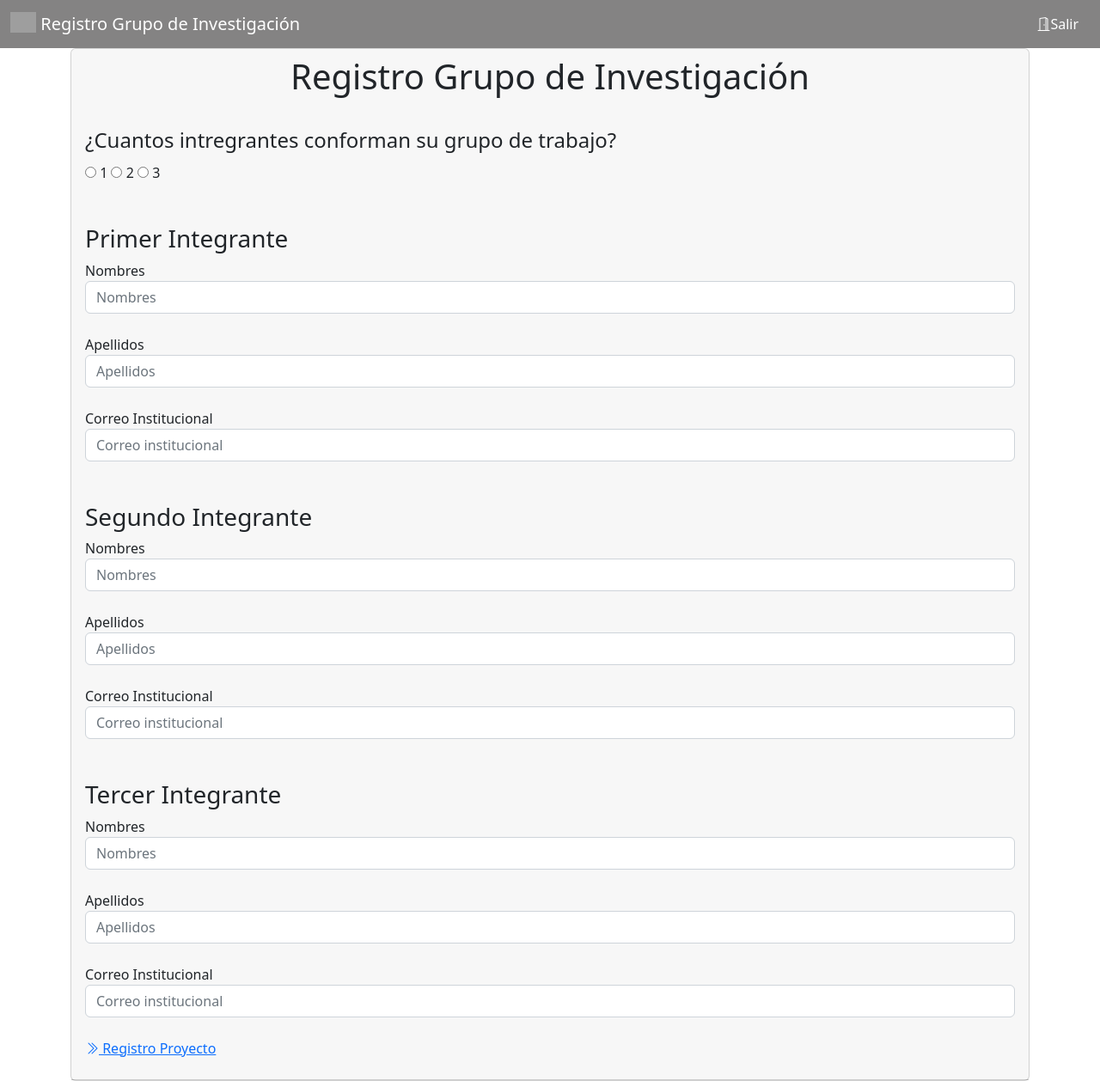
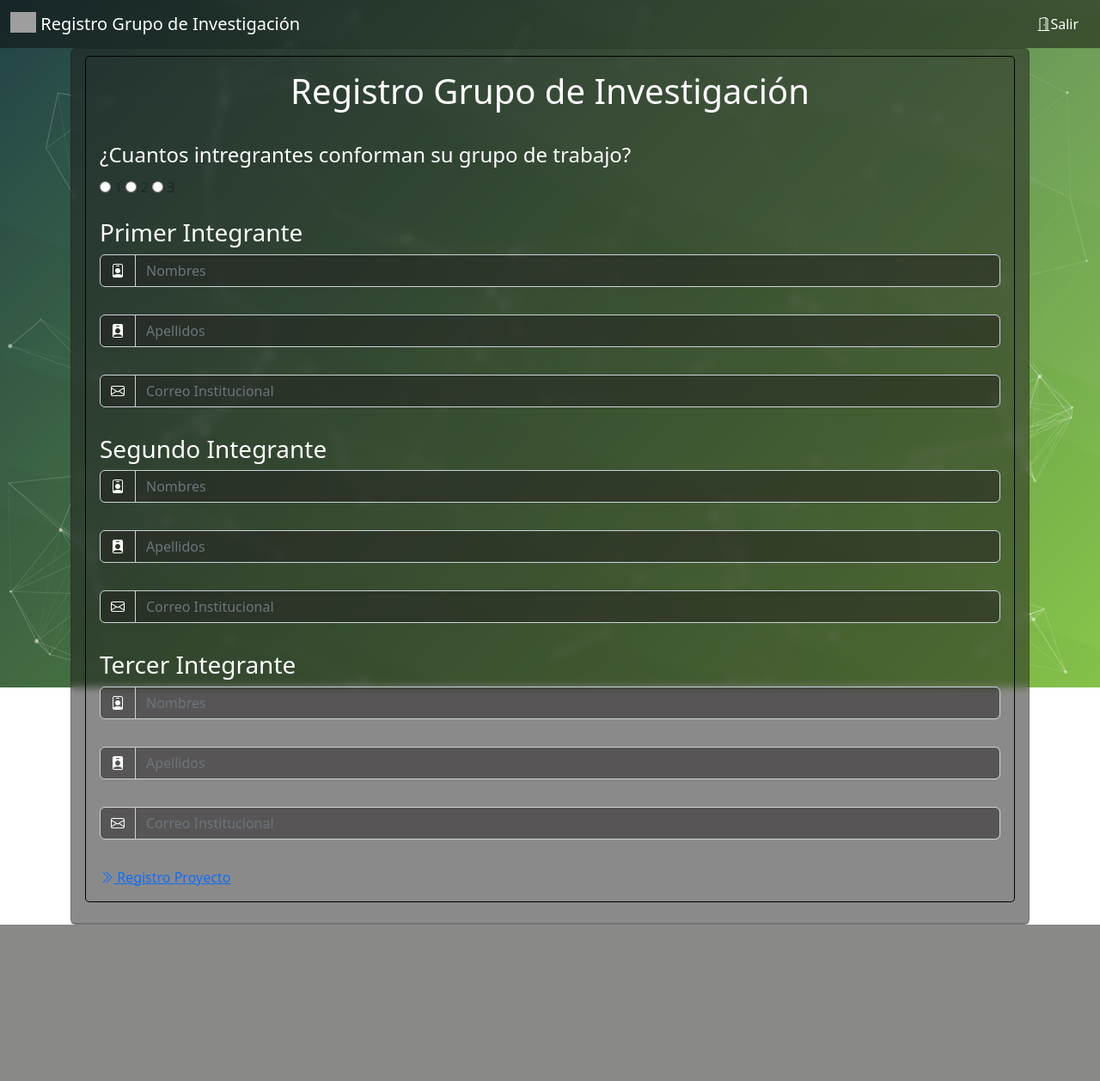
Before and after one commit to JeanSalinas/BlockchainProyectosIntegradores, a Django app: page /registroGrupo/ in a window 1280 px wide. Shown: the whole page at 86% size. After the commit the page ends 1076 px from the top, so only its background shows below. Run offline with Django 4.2, Linux system fonts and the light colour scheme; some libraries are stand-ins or nearby versions; grey boxes are pictures that could not be loaded.

Commit message:
add fonts and designs to registroGrupo and perfilEstudiante

```diff
--- a/fomallhaut/templates/formularios/inicioEstudiante.html
+++ b/fomallhaut/templates/formularios/inicioEstudiante.html
@@ -66,6 +66,9 @@
                     <div class="text-center">
                         <a onclick="" class="btn btn-success" href="/perfilEstudiante">Ingresar</a>
                     </div>
+                    <!--<div class="text-center">
+                        <button type="submit" id="boton" class="w-50 p-1" href="/perfilEstudiante">Ingresar</button>
+                    </div>-->
                     <br>
                     <div class="text-center">
                         <a href="">He olvidado mi contraseña</a>|
@@ -86,7 +89,7 @@
     </div>
 
 </body>
-<script src="{%static 'js/particles.js'%}"></script>}
+<script src="{%static 'js/particles.js'%}"></script>
 <script>
     particlesJS.load('particles-js', "{%static 'js/particles.json'%}", function () {
         console.log('callback - particles.js config loaded');
--- a/fomallhaut/templates/formularios/registroGrupo.html
+++ b/fomallhaut/templates/formularios/registroGrupo.html
@@ -12,6 +12,7 @@
 </head>
 
 <body>
+    <div id="particles-js"></div>
     <nav class="nav navbar navbar-expand-lg sticky-top">
         <div class="container-fluid float-end">
             <a class="navbar-brand" href="#" style="color: white;">
@@ -36,15 +37,16 @@
     </nav>
 
     <div class="container">
-        <div class="card">
+        <div class="card fondo">
             <div class="card-header">
 
-                <form>
+                <form action="#" method="post" class="form-login">
                     <center>
-                        <h1>Registro Grupo de Investigación</h1>
+                        <h1 class="text-center mb-2" style="color: white;">Registro Grupo de Investigación</h1>
                     </center>
                     <br>
-                    <legend>¿Cuantos intregrantes conforman su grupo de trabajo?</legend>
+                    <legend style="color: white;">¿Cuantos intregrantes conforman su grupo de
+                        trabajo?</legend>
 
                     <div class="ciclos">
                         <input type="radio" name="resp1" value="1" /> 1 </>
@@ -53,65 +55,77 @@
                     </div>
 
                     <br>
-                    <br>
 
-                    <h3>Primer Integrante</h3>
-                    <div class="form-group">
-                        <label for="user">Nombres</label>
-                        <input type="text" placeholder="Nombres" name="nombres1" id="nombres1" class="form-control">
+                    <h3 style="color: white;">Primer Integrante</h3>
+                    <div class="input-group mb-2">
+                        <span class="input-group-text input-fondo" id="basic-addon1"><i
+                                class="bi bi-person-badge"></i></span>
+                        <input class="form-control input-fondo" type="text" placeholder="Nombres" name="nombres1"
+                            id="nombres1" style="color:#fff; background-color: rgba(34, 32, 32, 0.5);">
                     </div>
                     <br>
-                    <div class="form-group">
-                        <label for="user">Apellidos</label>
-                        <input type="text" placeholder="Apellidos" name="apellidos1" id="apellidos1"
-                            class="form-control">
+                    <div class="input-group mb-2">
+                        <span class="input-group-text input-fondo" id="basic-addon1"><i
+                                class="bi bi-person-badge-fill"></i></span>
+                        <input class="form-control input-fondo" type="text" placeholder="Apellidos" name="apellidos1"
+                            id="apellidos1" style="color:#fff; background-color: rgba(34, 32, 32, 0.5);">
                     </div>
                     <br>
-                    <div class="form-group">
-                        <label for="user">Correo Institucional</label>
-                        <input type="text" placeholder="Correo institucional" name="email1" id="email1"
-                            class="form-control">
+                    <div class="input-group mb-2">
+                        <span class="input-group-text input-fondo" id="basic-addon1"><i
+                                class="bi bi-envelope"></i></span>
+                        <input class="form-control input-fondo" type="email" name="email_insitucional"
+                            placeholder="Correo Institucional"
+                            style="color:#fff; background-color: rgba(34, 32, 32, 0.5);">
                     </div>
 
                     <br>
+
+                    <h3 style="color: white;">Segundo Integrante</h3>
+                    <div class="input-group mb-2">
+                        <span class="input-group-text input-fondo" id="basic-addon1"><i
+                                class="bi bi-person-badge"></i></span>
+                        <input class="form-control input-fondo" type="text" placeholder="Nombres" name="nombres2"
+                            id="nombres2" style="color:#fff; background-color: rgba(34, 32, 32, 0.5);">
+                    </div>
+                    <br>
+                    <div class="input-group mb-2">
+                        <span class="input-group-text input-fondo" id="basic-addon1"><i
+                                class="bi bi-person-badge-fill"></i></span>
+                        <input class="form-control input-fondo" type="text" placeholder="Apellidos" name="apellidos1"
+                            id="apellidos1" style="color:#fff; background-color: rgba(34, 32, 32, 0.5);">
+                    </div>
+                    <br>
+                    <div class="input-group mb-2">
+                        <span class="input-group-text input-fondo" id="basic-addon1"><i
+                                class="bi bi-envelope"></i></span>
+                        <input class="form-control input-fondo" type="email" name="email_insitucional"
+                            placeholder="Correo Institucional"
+                            style="color:#fff; background-color: rgba(34, 32, 32, 0.5);">
+                    </div>
                     <br>
 
-                    <h3>Segundo Integrante</h3>
-                    <div class="form-group">
-                        <label for="user">Nombres</label>
-                        <input type="text" placeholder="Nombres" name="nombres2" id="nombres2" class="form-control">
+                    <h3 style="color: white;">Tercer Integrante</h3>
+                    <div class="input-group mb-2">
+                        <span class="input-group-text input-fondo" id="basic-addon1"><i
+                                class="bi bi-person-badge"></i></span>
+                        <input class="form-control input-fondo" type="text" placeholder="Nombres" name="nombres3"
+                            id="nombres3" style="color:#fff; background-color: rgba(34, 32, 32, 0.5);">
                     </div>
                     <br>
-                    <div class="form-group">
-                        <label for="user">Apellidos</label>
-                        <input type="text" placeholder="Apellidos" name="apellidos2" id="apellidos2"
-                            class="form-control">
+                    <div class="input-group mb-2">
+                        <span class="input-group-text input-fondo" id="basic-addon1"><i
+                                class="bi bi-person-badge-fill"></i></span>
+                        <input class="form-control input-fondo" type="text" placeholder="Apellidos" name="apellidos1"
+                            id="apellidos1" style="color:#fff; background-color: rgba(34, 32, 32, 0.5);">
                     </div>
                     <br>
-                    <div class="form-group">
-                        <label for="user">Correo Institucional</label>
-                        <input type="text" placeholder="Correo institucional" name="email2" id="email2"
-                            class="form-control">
-                    </div>
-                    <br>
-                    <br>
-
-                    <h3>Tercer Integrante</h3>
-                    <div class="form-group">
-                        <label for="user">Nombres</label>
-                        <input type="text" placeholder="Nombres" name="nombres3" id="nombres3" class="form-control">
-                    </div>
-                    <br>
-                    <div class="form-group">
-                        <label for="user">Apellidos</label>
-                        <input type="text" placeholder="Apellidos" name="apellidos3" id="apellidos3"
-                            class="form-control">
-                    </div>
-                    <br>
-                    <div class="form-group">
-                        <label for="user">Correo Institucional</label>
-                        <input type="text" placeholder="Correo institucional" name="email3" id="email3"
-                            class="form-control">
+                    <div class="input-group mb-2">
+                        <span class="input-group-text input-fondo" id="basic-addon1"><i
+                                class="bi bi-envelope"></i></span>
+                        <input class="form-control input-fondo" type="email" name="email_insitucional"
+                            placeholder="Correo Institucional"
+                            style="color:#fff; background-color: rgba(34, 32, 32, 0.5);">
                     </div>
                     <br>
                     <a onclick="" class="bi bi-chevron-double-right" href="/registroProyecto"> Registro Proyecto</a>
@@ -123,5 +137,17 @@
         integrity="sha384-u1OknCvxWvY5kfmNBILK2hRnQC3Pr17a+RTT6rIHI7NnikvbZlHgTPOOmMi466C8"
         crossorigin="anonymous"></script>
 </body>
+<script src="{%static 'js/particles.js'%}"></script>
+<script>
+    particlesJS.load('particles-js', "{%static 'js/particles.json'%}", function () {
+        console.log('callback - particles.js config loaded');
+    });
+</script>
+<script src="https://unpkg.com/aos@2.3.1/dist/aos.js"></script>
+<script>
+    AOS.init();
+</script>
+<script src="https://cdn.jsdelivr.net/npm/bootstrap@5.2.1/dist/js/bootstrap.bundle.min.js"></script>
+<script src="{%static 'js/main.js'%}"> </script>
 
 </html>
```
Also changed, not shown: fomallhaut/templates/formularios/perfilEstudiante.html (+43 -48 lines).
